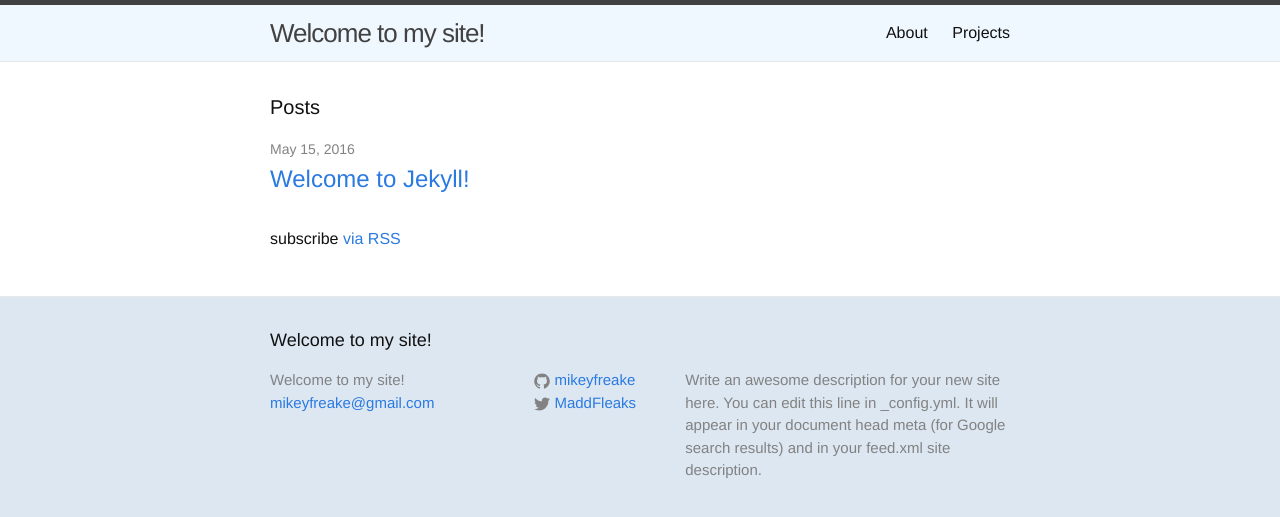
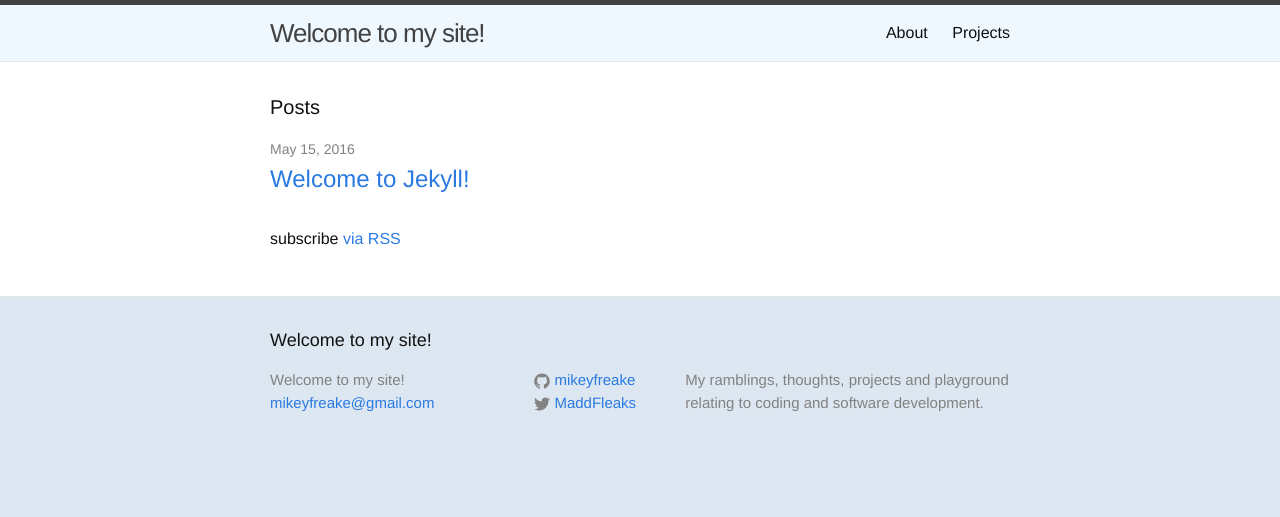
Before and after one commit to mikeyfreake/mikeyfreake.github.io, a Jekyll site: the page built from index.html, in a window 1280 px wide. Shown: the top 517 px of the page. Built offline with Jekyll 4.4.1, drawn with Linux system fonts in a browser that asks for light colours.

Commit message:
Update _config.yml

```diff
--- a/_config.yml
+++ b/_config.yml
@@ -9,9 +9,7 @@
 title: Welcome to my site!
 email: mikeyfreake@gmail.com
 description: > # this means to ignore newlines until "baseurl:"
-  Write an awesome description for your new site here. You can edit this
-  line in _config.yml. It will appear in your document head meta (for
-  Google search results) and in your feed.xml site description.
+  My ramblings, thoughts, projects and playground relating to coding and software development.
 baseurl: "" # the subpath of your site, e.g. /blog
 url: "http://mikeyfreake.github.io" # the base hostname & protocol for your site
 twitter_username: MaddFleaks
```
